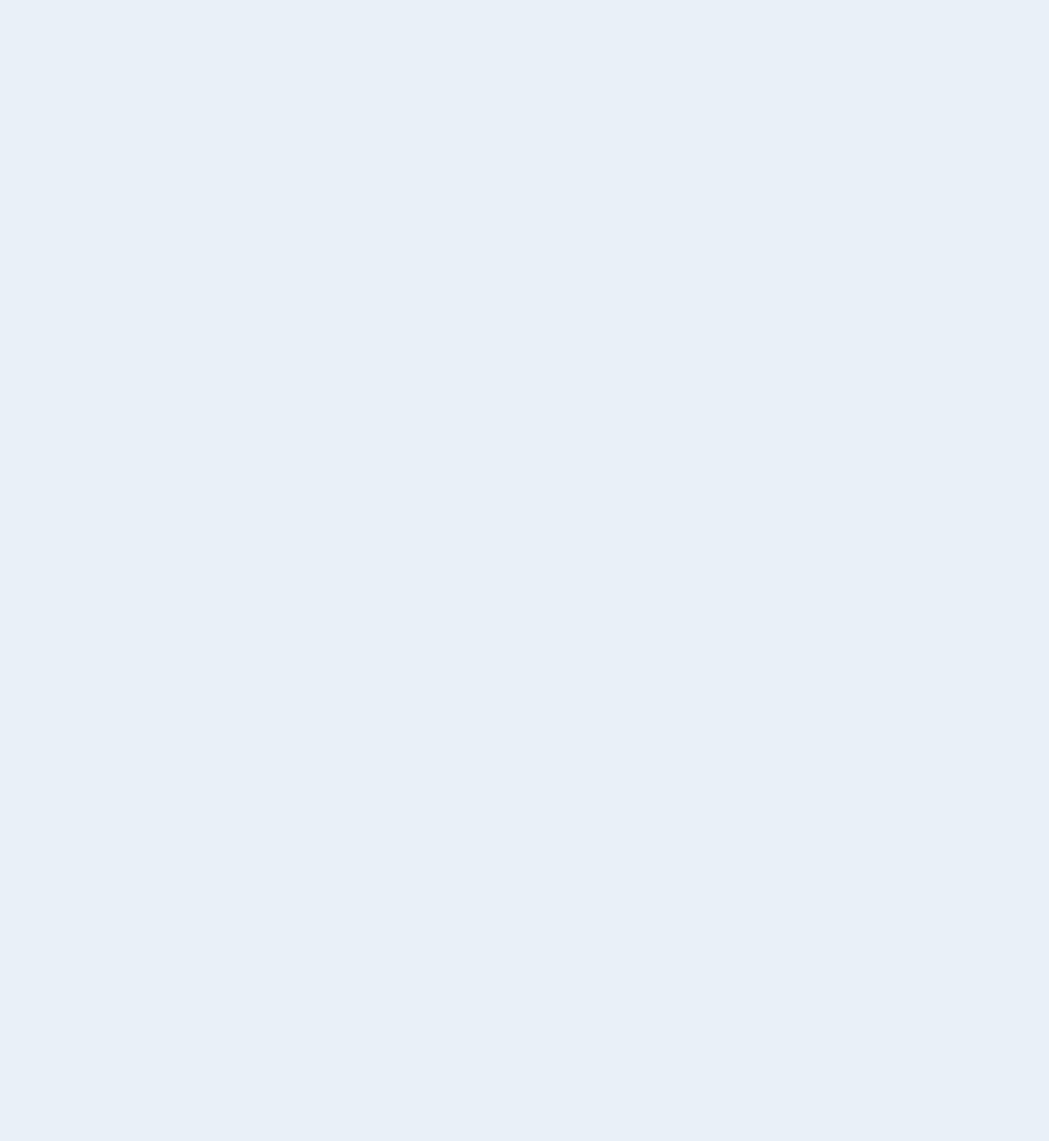
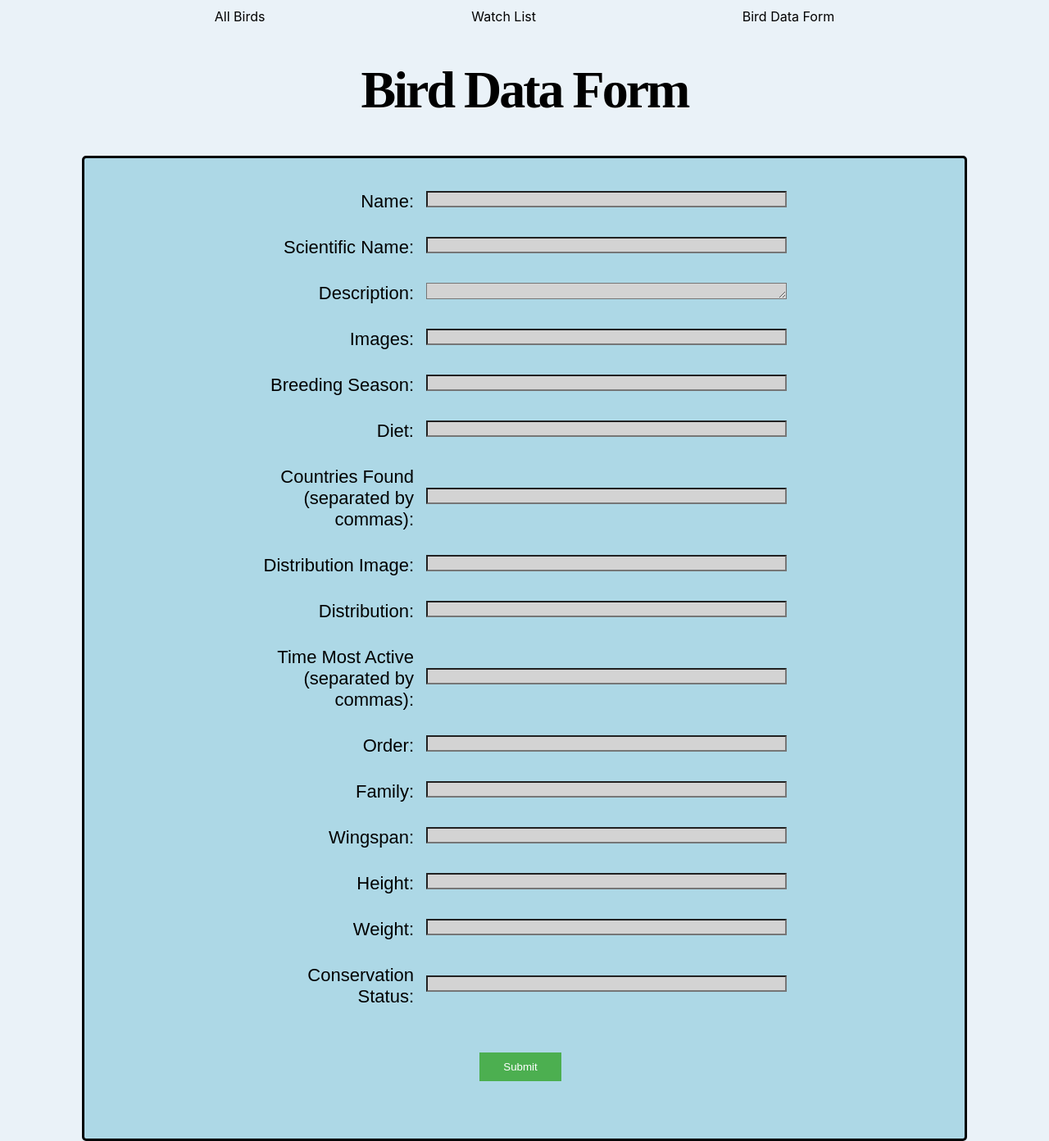
Before and after one commit to JonathanF1210/birds-Frontend, a React (Create React App) app: page /dataform in a window 1280 px wide. Before the commit this address had no page. Shown: the whole page at 82% size. Before the commit the page ends 800 px from the top, so only its background shows below. Built offline with nearby package versions, Linux system fonts and the light colour scheme; a web font is replaced by a local one.

Commit message:
added the data form page, add nav links to all pages, cleaned up formatting of all code files

```diff
--- a/src/App.js
+++ b/src/App.js
@@ -1,10 +1,11 @@
-import './App.css';
-import React from 'react';
-import { BrowserRouter as Router, Route, Routes } from 'react-router-dom';
-import AllBirds from './components/allBirds/allBirds';
-import SingleBird from './components/singleBirds/singleBird';
-import BirdList from './components/birdList/BirdList';
-import LandingPage from './components/landingPage/LandingPage';
+import "./App.css";
+import React from "react";
+import { BrowserRouter as Router, Route, Routes } from "react-router-dom";
+import AllBirds from "./components/allBirds/allBirds";
+import SingleBird from "./components/singleBirds/singleBird";
+import BirdList from "./components/birdList/BirdList";
+import LandingPage from "./components/landingPage/LandingPage";
+import DataForm from "./components/dataForm/DataForm";
 
 function App() {
   return (
@@ -15,6 +16,7 @@ function App() {
           <Route path="/allBirds" element={<AllBirds />} />
           <Route path="/bird/:name" element={<SingleBird />} />
           <Route path="/birdlist" element={<BirdList />} />
+          <Route path="/dataform" element={<DataForm />} />
         </Routes>
       </Router>
     </div>
--- a/src/components/allBirds/allBirds.css
+++ b/src/components/allBirds/allBirds.css
@@ -1,4 +1,4 @@
-body{
+body {
   background-color: #eaf2f8;
 }
 
@@ -43,11 +43,11 @@ body{
   text-align: center;
 }
 
-  #sName{
+#sName {
   margin-top: 5px;
 }
 
-  .species{
+.species {
   display: inline;
   width: 100px;
 }
--- a/src/components/allBirds/allBirds.js
+++ b/src/components/allBirds/allBirds.js
@@ -1,25 +1,25 @@
-import React, { useEffect, useState } from 'react';
-import { Link } from 'react-router-dom';
-import './allBirds.css';
+import React, { useEffect, useState } from "react";
+import { Link } from "react-router-dom";
+import "./allBirds.css";
 
 const AllBirds = () => {
   const [birds, setBirds] = useState([]);
-  const [searchTerm, setSearchTerm] = useState('');
+  const [searchTerm, setSearchTerm] = useState("");
 
   useEffect(() => {
     // Fetch the bird data
     fetch("http://localhost:8080/api/v1/birds")
-      .then(function(response) {
+      .then(function (response) {
         if (response.ok) {
           return response.json(); // Parse the response as JSON
         } else {
           throw new Error("Failed to fetch birds");
         }
       })
-      .then(function(data) {
+      .then(function (data) {
         setBirds(data); // Update the state with the fetched data
       })
-      .catch(function(error) {
+      .catch(function (error) {
         alert("An error occurred"); // Show error message
         console.error(error);
       });
@@ -34,10 +34,23 @@ const AllBirds = () => {
     var birdList = JSON.parse(window.localStorage.getItem("birdList")) || []; //gets birdList from local storage and initializes it to var birdList or initializes and empty array
     birdList.push(bird); //addes bird object to array
     window.localStorage.setItem("birdList", JSON.stringify(birdList)); //sets newList in localStorage
-}
+  };
 
   return (
     <div className="birds-container">
+      <nav className="navPages">
+        <Link to="/allBirds" className="nav-link">
+          All Birds
+        </Link>
+
+        <Link to="/birdlist" className="nav-link">
+          Watch List
+        </Link>
+
+        <Link to="/dataform" className="nav-link">
+          Bird Data Form
+        </Link>
+      </nav>
       <h1>All Birds</h1>
       <input
         type="text"
@@ -54,7 +67,12 @@ const AllBirds = () => {
           <br />
           <img src={bird.images} alt={bird.name} />
           <p>{bird.description}</p>
-          <button id="theBird" onClick={() => handleBirdDataToLocalStorage(bird)}>Click to Add to watchList</button>
+          <button
+            id="theBird"
+            onClick={() => handleBirdDataToLocalStorage(bird)}
+          >
+            Click to Add to watchList
+          </button>
         </div>
       ))}
     </div>
--- a/src/components/birdList/BirdList.js
+++ b/src/components/birdList/BirdList.js
@@ -1,13 +1,13 @@
-import React, { useEffect, useState } from 'react';
-import { Link } from 'react-router-dom';
-import './BirdList.css';
+import React, { useEffect, useState } from "react";
+import { Link } from "react-router-dom";
+import "./BirdList.css";
 
 const BirdList = () => {
   const [birdList, setBirdList] = useState([]);
 
   useEffect(() => {
     // Retrieve bird list from local storage
-    const storedBirdList = localStorage.getItem('birdList');
+    const storedBirdList = localStorage.getItem("birdList");
     if (storedBirdList) {
       setBirdList(JSON.parse(storedBirdList));
     }
@@ -15,6 +15,19 @@ const BirdList = () => {
 
   return (
     <div className="birds-container">
+      <nav className="navPages">
+        <Link to="/allBirds" className="nav-link">
+          All Birds
+        </Link>
+
+        <Link to="/birdlist" className="nav-link">
+          Watch List
+        </Link>
+
+        <Link to="/dataform" className="nav-link">
+          Bird Data Form
+        </Link>
+      </nav>
       <h1>Bird List</h1>
       {birdList.length === 0 ? (
         <p>No birds found in the list.</p>
--- /dev/null
+++ b/src/components/dataForm/DataForm.css
@@ -0,0 +1,69 @@
+html {
+  height: 100%;
+  width: 100%;
+}
+
+form {
+  border: solid 3px black;
+  border-radius: 5px;
+  padding: 40px 30px 20px 20px;
+  text-align: center;
+  background-color: lightblue;
+  margin: 5px 100px 5px 100px;
+}
+
+label {
+  display: block;
+  margin-bottom: 5px;
+  padding-right: 5px;
+  font-size: 22px;
+  font-family: Arial, Helvetica, sans-serif;
+  text-align: right;
+}
+
+input[type="text"],
+input[type="number"],
+textarea {
+  width: 50%;
+  height: 20px;
+  padding: 5px;
+  margin-bottom: 10px;
+  background-color: lightgray;
+}
+
+input[type="submit"] {
+  background-color: #4caf50;
+  color: white;
+  padding: 10px 20px;
+  border: none;
+  cursor: pointer;
+  margin-top: 5px;
+  margin-bottom: 50px;
+  width: 100px;
+}
+
+h1 {
+  text-align: center;
+}
+
+.form-row {
+  display: flex;
+  align-items: center;
+  margin: auto;
+  margin-bottom: 25px;
+  width: 650px;
+}
+
+.form-row label {
+  flex-basis: 200px;
+  margin-right: 10px;
+}
+
+.form-row input,
+.form-row textarea {
+  flex-grow: 1;
+}
+
+.submit-row {
+  margin-top: 20px;
+}
--- /dev/null
+++ b/src/components/dataForm/DataForm.js
@@ -0,0 +1,158 @@
+import React from "react";
+import "./DataForm.css";
+import { Link } from "react-router-dom";
+
+const CreateBirdForm = () => {
+  const handleSubmit = async (event) => {
+    event.preventDefault(); // Prevent default form submission
+
+    // Create a new FormData object to collect form data
+    const formData = new FormData(event.target);
+
+    try {
+      // Send a POST request to the server with the form data
+      const response = await fetch("http://localhost:8080/api/v1/newBird", {
+        method: "POST",
+        body: formData,
+      });
+
+      if (response.ok) {
+        alert("Bird created successfully"); // Show success message
+        // Clear form fields after successful submission
+        event.target.reset();
+      } else {
+        alert("Failed to create bird"); // Show error message
+      }
+    } catch (error) {
+      alert("An error occurred"); // Show error message
+      console.error(error);
+    }
+  };
+
+  return (
+    <div className="form-container">
+      <nav className="navPages">
+        <Link to="/allBirds" className="nav-link">
+          All Birds
+        </Link>
+
+        <Link to="/birdlist" className="nav-link">
+          Watch List
+        </Link>
+
+        <Link to="/dataform" className="nav-link">
+          Bird Data Form
+        </Link>
+      </nav>
+      <h1>Bird Data Form</h1>
+      <form onSubmit={handleSubmit} id="birdForm">
+        <div className="flex-container">
+          <div className="form-row">
+            <label htmlFor="name">Name:</label>
+            <input type="text" id="name" name="name" required />
+          </div>
+          <div className="form-row">
+            <label htmlFor="scientificName">Scientific Name:</label>
+            <input
+              type="text"
+              id="scientificName"
+              name="scientificName"
+              required
+            />
+          </div>
+          <div className="form-row">
+            <label htmlFor="description">Description:</label>
+            <textarea id="description" name="description" required></textarea>
+          </div>
+          <div className="form-row">
+            <label htmlFor="images">Images:</label>
+            <input type="text" id="images" name="images" required />
+          </div>
+          <div className="form-row">
+            <label htmlFor="breedingSeason">Breeding Season:</label>
+            <input
+              type="text"
+              id="breedingSeason"
+              name="breedingSeason"
+              required
+            />
+          </div>
+          <div className="form-row">
+            <label htmlFor="diet">Diet:</label>
+            <input type="text" id="diet" name="diet" required />
+          </div>
+          <div className="form-row">
+            <label htmlFor="countriesFound">
+              Countries Found (separated by commas):
+            </label>
+            <input
+              type="text"
+              id="countriesFound"
+              name="countriesFound"
+              required
+            />
+          </div>
+          <div className="form-row">
+            <label htmlFor="distributionImage">Distribution Image:</label>
+            <input
+              type="text"
+              id="distributionImage"
+              name="distributionImage"
+              required
+            />
+          </div>
+          <div className="form-row">
+            <label htmlFor="distribution">Distribution:</label>
+            <input type="text" id="distribution" name="distribution" required />
+          </div>
+          <div className="form-row">
+            <label htmlFor="timeMostActive">
+              Time Most Active (separated by commas):
+            </label>
+            <input
+              type="text"
+              id="timeMostActive"
+              name="timeMostActive"
+              required
+            />
+          </div>
+          <div className="form-row">
+            <label htmlFor="order">Order:</label>
+            <input type="text" id="order" name="order" required />
+          </div>
+          <div className="form-row">
+            <label htmlFor="family">Family:</label>
+            <input type="text" id="family" name="family" required />
+          </div>
+          <div className="form-row">
+            <label htmlFor="wingspan">Wingspan:</label>
+            <input type="text" id="wingspan" name="wingspan" required />
+          </div>
+          <div className="form-row">
+            <label htmlFor="height">Height:</label>
+            <input type="text" id="height" name="height" required />
+          </div>
+          <div className="form-row">
+            <label htmlFor="weight">Weight:</label>
+            <input type="text" id="weight" name="weight" required />
+          </div>
+          <div className="form-row">
+            <label htmlFor="conservationStatus">Conservation Status:</label>
+            <input
+              type="text"
+              id="conservationStatus"
+              name="conservationStatus"
+              required
+            />
+          </div>
+        </div>
+        <div>
+          <br />
+        </div>
+        <input type="submit" value="Submit" />
+      </form>
+    </div>
+  );
+};
+
+export default CreateBirdForm;
--- a/src/components/landingPage/LandingPage.js
+++ b/src/components/landingPage/LandingPage.js
@@ -1,12 +1,17 @@
-import React, { useEffect, useState } from 'react';
-import { Link } from 'react-router-dom';
-import "./landingPage.css"
+import React, { useEffect, useState } from "react";
+import { Link } from "react-router-dom";
+import "./landingPage.css";
 
 const LandingPage = () => {
   const [bird, setBird] = useState(null);
 
   useEffect(() => {
-		const birdNames = ["Northern Cardinal", "Great Horned Owl", "Blue Jay", "Painted Bunting"];
+    const birdNames = [
+      "Northern Cardinal",
+      "Great Horned Owl",
+      "Blue Jay",
+      "Painted Bunting",
+    ];
 
     const fetchBirdData = async () => {
       try {
@@ -14,7 +19,7 @@ const LandingPage = () => {
           birdNames.map(async (name) => {
             const response = await fetch(`http://localhost:8080/name/${name}`);
             if (!response.ok) {
-					throw new Error('Failed to fetch bird data');
+              throw new Error("Failed to fetch bird data");
             }
             const data = await response.json();
             return data;
@@ -38,14 +43,17 @@ const LandingPage = () => {
   const firstHalf = bird.slice(0, halfLength);
   const secondHalf = bird.slice(halfLength);
 
-
-
   return (
     <div className="landing-page">
+      <nav className="navPages">
+        <Link to="/allBirds" className="nav-link">All Birds</Link>
+
+        <Link to="/birdlist" className="nav-link">Watch List</Link>
+
+        <Link to="/dataform" className="nav-link">Bird Data Form</Link>
+      </nav>
       <div className="container">
-
         <h1>Welcome to Bird View</h1>
-
 
         <div className="bird-container bird-container--one">
           <div className="bird bird--one"></div>
@@ -62,13 +70,12 @@ const LandingPage = () => {
         <div className="bird-container bird-container--four">
           <div className="bird bird--four"></div>
         </div>
-
       </div>
       <nav className="nav-container">
-  		<Link to="/allBirds" className="toAllBirds-button">
+        <Link to="/allBirds" className="toAllBirds-button nav-link">
           Check out our full list of birds
         </Link>
-  		<Link to="/BirdList" className="toBirdList-button">
+        <Link to="/BirdList" className="toBirdList-button nav-link">
           Check out your personal bird watch list
         </Link>
       </nav>
@@ -77,7 +84,7 @@ const LandingPage = () => {
         <div className="birdList-section">
           {firstHalf.map((bird) => (
             <div key={bird.id} className="bird-card">
-              <Link to={`/bird/${bird.name}`}>
+              <Link to={`/bird/${bird.name}`} className="nav-link">
                 <strong>{bird.name}</strong>
               </Link>
               <p>{bird.scientificName}</p>
@@ -88,7 +95,7 @@ const LandingPage = () => {
         <div className="allBirds-section">
           {secondHalf.map((bird) => (
             <div key={bird.id} className="bird-card">
-              <Link to={`/bird/${bird.name}`}>
+              <Link to={`/bird/${bird.name}`} className="nav-link">
                 <strong>{bird.name}</strong>
               </Link>
               <p>{bird.scientificName}</p>
--- a/src/components/landingPage/landingPage.css
+++ b/src/components/landingPage/landingPage.css
@@ -1,4 +1,4 @@
-@import url('https://fonts.googleapis.com/css?family=Arima+Madurai:300');
+@import url("https://fonts.googleapis.com/css?family=Arima+Madurai:300");
 
 *,
 *::before,
@@ -7,11 +7,11 @@
 }
 
 h1 {
-	font-family: 'Arima Madurai', cursive;
+  font-family: "Arima Madurai", cursive;
   color: black;
   font-size: 4rem;
   letter-spacing: -3px;
-	text-shadow: 0px 1px 1px rgba(255,255,255,0.6);
+  text-shadow: 0px 1px 1px rgba(255, 255, 255, 0.6);
   position: relative;
   z-index: 3;
 }
@@ -25,7 +25,12 @@ h1 {
   justify-content: center;
   min-height: 100vh;
   min-height: 35rem;
-	background-image: linear-gradient(to bottom,  rgba(255,168,76,0.6) 0%,rgba(255,123,13,0.6) 100%), url('https://images.unsplash.com/photo-1446824505046-e43605ffb17f');
+  background-image: linear-gradient(
+      to bottom,
+      rgba(255, 168, 76, 0.6) 0%,
+      rgba(255, 123, 13, 0.6) 100%
+    ),
+    url("https://images.unsplash.com/photo-1446824505046-e43605ffb17f");
   background-blend-mode: soft-light;
   background-size: cover;
   background-position: center center;
@@ -99,15 +104,12 @@ h1 {
 }
 
 @keyframes fly-cycle {
-
   100% {
     background-position: -900px 0;
   }
-
 }
 
 @keyframes fly-right-one {
-
   0% {
     transform: scale(0.3) translateX(-10vw);
   }
@@ -139,11 +141,9 @@ h1 {
   100% {
     transform: translateY(0vh) translateX(110vw) scale(0.6);
   }
-
 }
 
 @keyframes fly-right-two {
-
   0% {
     transform: translateY(-2vh) translateX(-10vw) scale(0.5);
   }
@@ -175,7 +175,6 @@ h1 {
   100% {
     transform: translateY(0vh) translateX(110vw) scale(0.45);
   }
-
 }
 
 .nav-container {
@@ -192,7 +191,7 @@ h1 {
   margin-left: auto; /* Pushes the link to the right side */
 }
 
-  .section-container{
+.section-container {
   display: flex;
   outline: 5px solid black;
   margin-top: 50px;
@@ -200,19 +199,18 @@ h1 {
   height: 80%;
 }
 
-  .birdList-section{
+.birdList-section {
   display: flex;
   flex-direction: column;
   justify-content: space-around;
   width: 50%;
 }
 
-  .allBirds-section{
+.allBirds-section {
   display: flex;
   flex-direction: column;
   justify-content: space-between;
   width: 50%;
-
 }
 
 .bird-card {
@@ -234,3 +232,15 @@ h1 {
 .bird-card p {
   margin-bottom: 10px;
 }
+
+.navPages{
+	display: flex;
+	flex-direction: row;
+	justify-content: space-evenly;
+	margin: 10px;
+}
+
+.nav-link {
+	color: black; /* or any color you prefer */
+	text-decoration: none;
+  }
--- a/src/components/singleBirds/singleBird.js
+++ b/src/components/singleBirds/singleBird.js
@@ -1,6 +1,6 @@
-import React, { useEffect, useState } from 'react';
-import { useParams } from 'react-router-dom';
-import './singleBird.css';
+import React, { useEffect, useState } from "react";
+import { useParams, Link } from "react-router-dom";
+import "./singleBird.css";
 
 const SingleBird = () => {
   const { name } = useParams(); // Access the "name" parameter from the URL
@@ -9,9 +9,9 @@ const SingleBird = () => {
   useEffect(() => {
     // Fetch the data for the specific bird by its name
     fetch(`http://localhost:8080/name/${name}`)
-      .then(response => response.json())
-      .then(data => setBird(data))
-      .catch(error => console.error(error));
+      .then((response) => response.json())
+      .then((data) => setBird(data))
+      .catch((error) => console.error(error));
   }, [name]);
 
   if (!bird) {
@@ -20,22 +20,71 @@ const SingleBird = () => {
 
   return (
     <div>
+      <nav className="navPages">
+        <Link to="/allBirds" className="nav-link">
+          All Birds
+        </Link>
+
+        <Link to="/birdlist" className="nav-link">
+          Watch List
+        </Link>
+
+        <Link to="/dataform" className="nav-link">
+          Bird Data Form
+        </Link>
+      </nav>
       <h2>{bird.name}</h2>
       <img src={bird.images} alt={bird.name} />
       <p>{bird.description}</p>
-	  <p><strong>Order: </strong>{bird.order}</p>
-	  <p><strong>Family: </strong>{bird.family}</p>
-	  <p><strong>height: </strong>{bird.height}</p>
-	  <p><strong>weight: </strong>{bird.weight}</p>
-	  <p><strong>wingspan: </strong>{bird.wingspan}</p>
-	  <p><strong>diet: </strong>{bird.diet}</p>
-	  <p><strong>Order: </strong>{bird.order}</p>
-	  <p><strong>Times of Day Active: </strong>{bird.timeMostActive}</p>
-	  <p><strong>Conservation Status: </strong>{bird.conservationStatus}</p>
-	  <img src={bird.distributionImage} alt={bird.distributionImage} />
-	  <p><strong>Distribution: </strong>{bird.distribution}</p>
-	  <p><strong>Breeding Season: </strong>{bird.breedingSeason}</p>
-	  <p><strong>Countries Found: </strong>{bird.countriesFound}</p>
+      <p>
+        <strong>Order: </strong>
+        {bird.order}
+      </p>
+      <p>
+        <strong>Family: </strong>
+        {bird.family}
+      </p>
+      <p>
+        <strong>height: </strong>
+        {bird.height}
+      </p>
+      <p>
+        <strong>weight: </strong>
+        {bird.weight}
+      </p>
+      <p>
+        <strong>wingspan: </strong>
+        {bird.wingspan}
+      </p>
+      <p>
+        <strong>diet: </strong>
+        {bird.diet}
+      </p>
+      <p>
+        <strong>Order: </strong>
+        {bird.order}
+      </p>
+      <p>
+        <strong>Times of Day Active: </strong>
+        {bird.timeMostActive}
+      </p>
+      <p>
+        <strong>Conservation Status: </strong>
+        {bird.conservationStatus}
+      </p>
+      <img src={bird.distributionImage} alt={bird.distributionImage} />
+      <p>
+        <strong>Distribution: </strong>
+        {bird.distribution}
+      </p>
+      <p>
+        <strong>Breeding Season: </strong>
+        {bird.breedingSeason}
+      </p>
+      <p>
+        <strong>Countries Found: </strong>
+        {bird.countriesFound}
+      </p>
     </div>
   );
 };
```
Also changed, not shown: src/components/birdList/BirdList.css (indentation only). Lines whose indentation alone changed are shown as unchanged.
